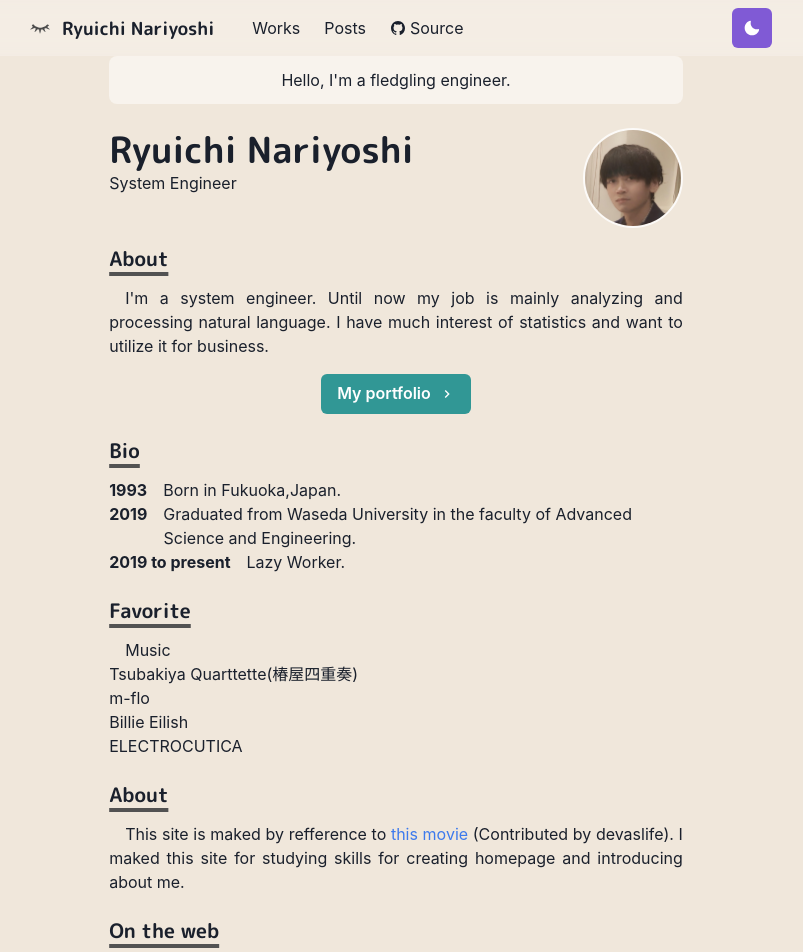
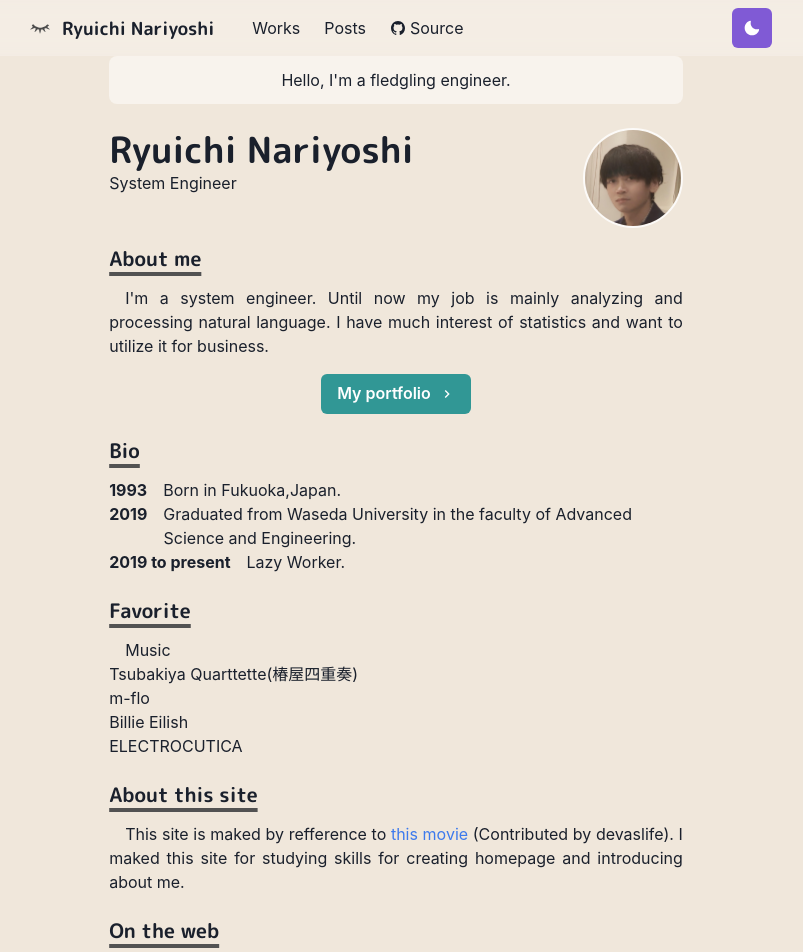
Before and after one commit to NariyoshiRyuichi/craft_homepage, a Next.js app: page / in a window 1280 px wide. Shown: the top 952 px of the page, without its empty margins (244-1047 px from the left). Built offline with nearby package versions, Linux system fonts and the light colour scheme.

Commit message:
tenth commit

```diff
--- a/pages/index.js
+++ b/pages/index.js
@@ -44,7 +44,7 @@ const Page = () => {
       </Box>
       <Section delay={0.1}>
        <Heading as="h3" variant="section-title">
-	About
+	About me
        </Heading>
        <Paragraph>
 	I&apos;m a system engineer. Until now my job is mainly analyzing and processing natural language. I have much interest of statistics and want to utilize it for business.{" "}
@@ -88,7 +88,7 @@ const Page = () => {
       </Section>
       <Section delay={0.7}>
        <Heading as="h3" variant="section-title">
-        About
+        About this site
        </Heading>
        <Paragraph>
         This site is maked by refference to <Link href="https://www.youtube.com/watch?v=bSMZgXzC9AA}">this movie</Link>  (Contributed by devaslife). I maked this site for studying skills for creating homepage and introducing about me.<br/>
```
